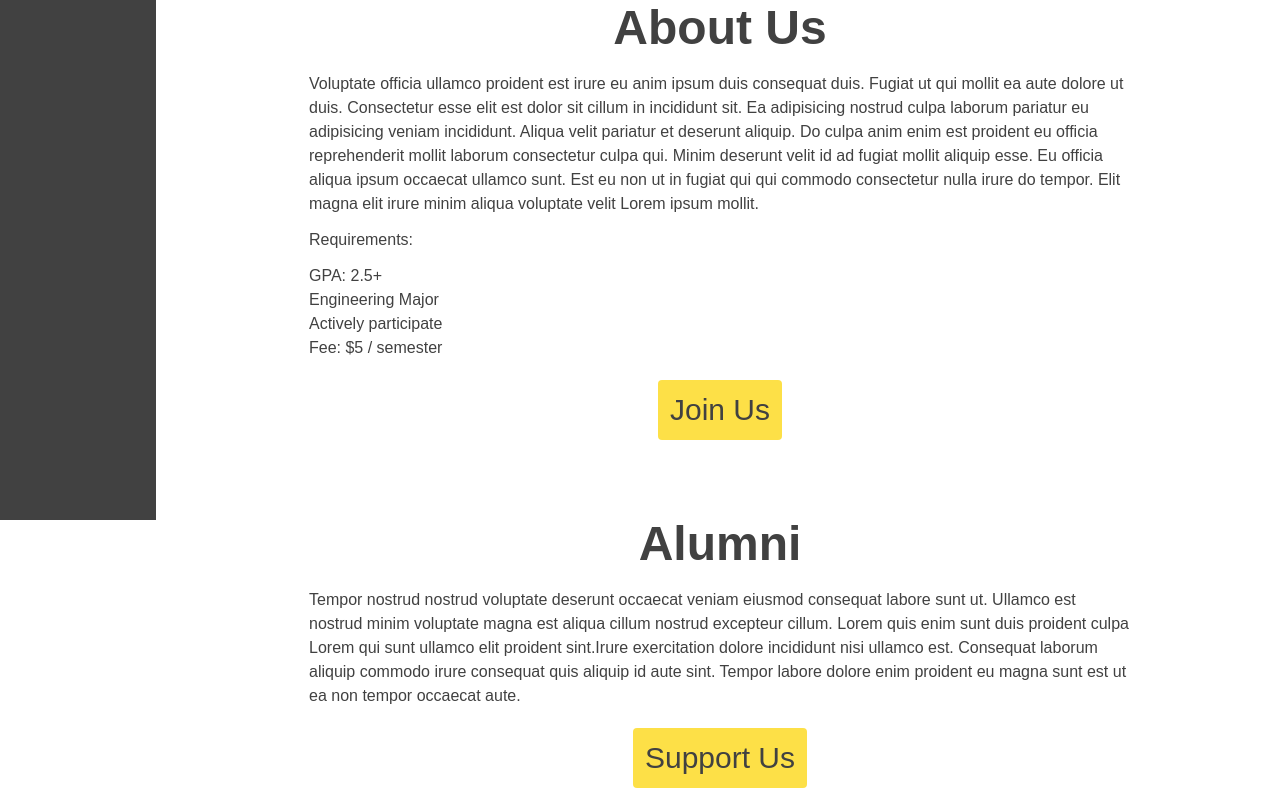
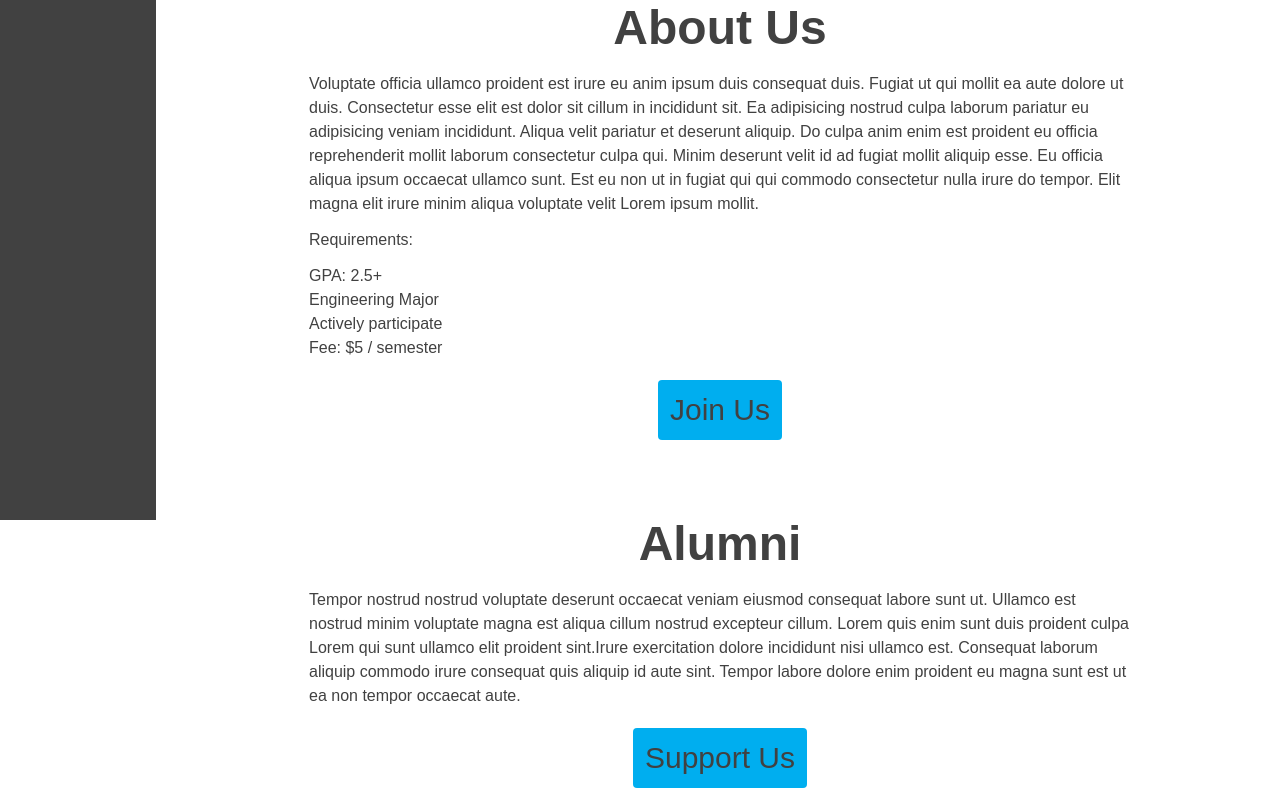
Before and after one commit to IEEE-ESB/website, a Next.js app: page /membership in a window 1280 px wide. Shown: the part 408-1208 px from the top of the page. Built offline with nearby package versions, Linux system fonts and the light colour scheme.

Commit message:
color + interactivtiy of join buttons

```diff
--- a/src/app/membership/page.js
+++ b/src/app/membership/page.js
@@ -32,7 +32,7 @@ export default function Membership() {
           </ul>
         </div>
         <a href="membership/join">
-          <button className="text-3xl bg-yellow-300 p-3 rounded">
+          <button className="text-3xl bg-primary hover:bg-primary_dark hover:text-white p-3 rounded">
             Join Us
           </button>
         </a>
@@ -51,7 +51,7 @@ export default function Membership() {
             occaecat aute.
           </p>
         </div>
-        <button className="text-3xl bg-yellow-300 p-3 rounded">
+        <button className="text-3xl bg-primary hover:bg-primary_dark hover:text-white p-3 rounded">
           Support Us
         </button>
       </div>
```
